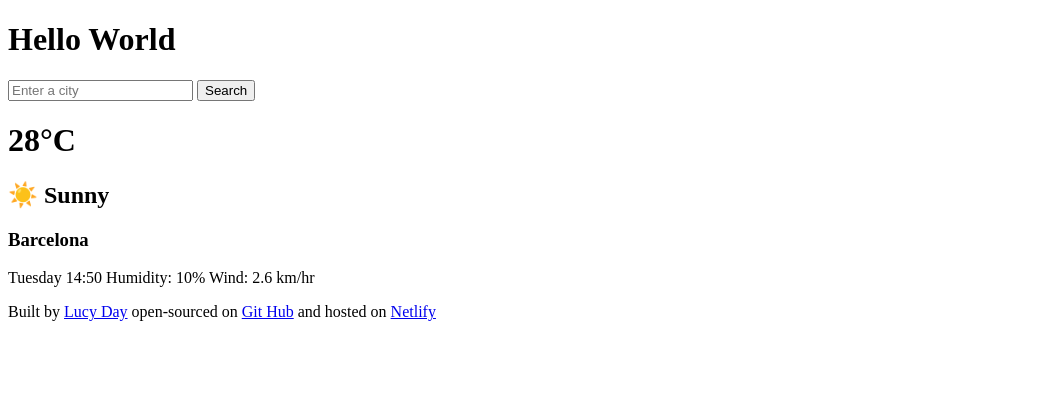
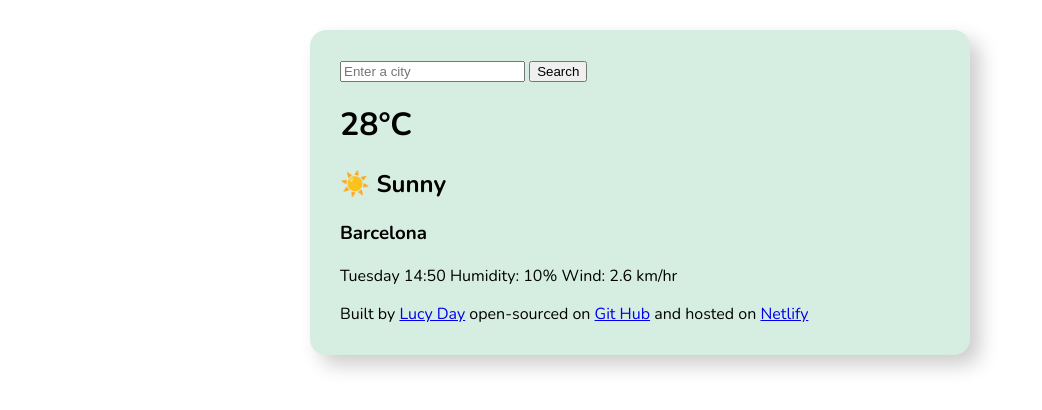
Before and after one commit to LucyJDay/Weather-App-Improved, a plain HTML site: page index.html in a window 1280 px wide. Shown: the whole page, without its empty margins (0-1042 px from the left). Drawn offline with nearby package versions, Linux system fonts and the light colour scheme.

Commit message:
CSS colour & font

```diff
--- a/index.html
+++ b/index.html
@@ -3,11 +3,17 @@
   <head>
     <meta charset="UTF-8" />
     <meta name="viewport" content="width=device-width, initial-scale=1.0" />
+    <link rel="stylesheet" href="src/index.css" />
+    <link rel="preconnect" href="https://fonts.googleapis.com" />
+    <link rel="preconnect" href="https://fonts.gstatic.com" crossorigin />
+    <link
+      href="https://fonts.googleapis.com/css2?family=Nunito:ital,wght@0,200..1000;1,200..1000&display=swap"
+      rel="stylesheet"
+    />
     <title>Weather App</title>
   </head>
   <body>
-    <h1>Hello World</h1>
-  </body>
+    <div class="weather-application">
       <header>
         <form>
           <input type="search" placeholder="Enter a city" required />
@@ -15,6 +21,7 @@
         </form>
       </header>
       <main>
+        <div class="today_weather">
           <h1>28°C</h1>
           <h2>☀️ Sunny</h2>
           <h3>Barcelona</h3>
@@ -23,12 +30,17 @@
             <span class="Humidity"> Humidity: 10%</span>
             <span class="Wind"> Wind: 2.6 km/hr</span>
           </p>
+        </div>
+        <div class="forecast_weather"></div>
       </main>
       <footer>
         Built by
         <a href="https://github.com/LucyJDay" target="_blank"> Lucy Day</a>
         open-sourced on
-    <a href="https://github.com/LucyJDay/Weather-App-Improved" target="_blank">
+        <a
+          href="https://github.com/LucyJDay/Weather-App-Improved"
+          target="_blank"
+        >
           Git Hub</a
         >
         and hosted on
@@ -36,4 +48,6 @@
           Netlify
         </a>
       </footer>
+    </div>
+  </body>
 </html>
--- /dev/null
+++ b/src/index.css
@@ -0,0 +1,14 @@
+body {
+  font-family: "Nunito", sans-serif;
+  font-optical-sizing: auto;
+  font-weight: <weight>;
+  font-style: normal;
+}
+.weather-application {
+  background-color: #d6eee1;
+  max-width: 600px;
+  margin: 30px auto;
+  padding: 30px;
+  box-shadow: 10px 10px 20px rgba(0, 0, 0, 0.2);
+  border-radius: 16px;
+}
```
Lines whose indentation alone changed are shown as unchanged.
